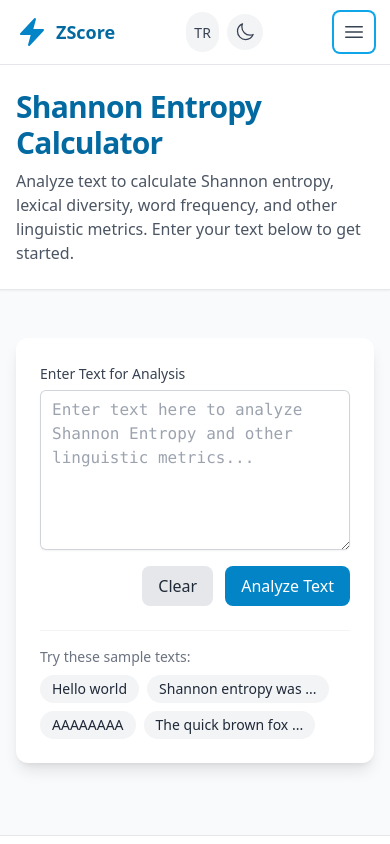
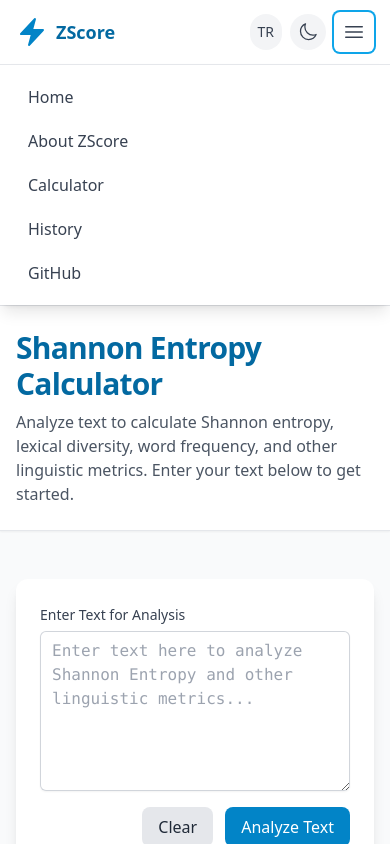
Before and after one commit to melihcanndemir/ZScore, a React (Vite) app: page / in a window 390 px wide. Both pictures are taken after a click on the button 354 px from the left and 32 px from the top of the page. Shown: the top 844 px of the page. Built offline with nearby package versions, Linux system fonts and the light colour scheme.

Commit message:
fix: corrected hamburger menu alignment on mobile and adjusted navbar icons for consistent layout

```diff
--- a/src/components/Navbar.tsx
+++ b/src/components/Navbar.tsx
@@ -1,5 +1,5 @@
 import React, { useEffect, useState } from "react";
-import { motion } from "framer-motion";
+import { motion, AnimatePresence } from "framer-motion";
 import { useThemeStore } from "../store/themeStore";
 import { useLanguageStore } from "../store/languageStore";
 import { useTranslation } from "react-i18next";
@@ -52,6 +52,7 @@ const Navbar: React.FC = () => {
   const { t } = useTranslation();
   const { isDarkMode, toggleTheme } = useThemeStore();
   const { language, setLanguage } = useLanguageStore();
+  const [isMobileMenuOpen, setIsMobileMenuOpen] = useState(false);
   const [lightningType, setLightningType] = useState<LightningType>(() => {
     // Initialize from localStorage if available
     const storedType = localStorage.getItem("zscore-favicon-type");
@@ -73,6 +74,30 @@ const Navbar: React.FC = () => {
       document.documentElement.classList.remove("dark");
     }
   }, [isDarkMode]);
+
+  // Close mobile menu when clicking outside
+  useEffect(() => {
+    const handleClickOutside = (event: MouseEvent) => {
+      const target = event.target as HTMLElement;
+      if (
+        isMobileMenuOpen &&
+        !target.closest(".mobile-menu") &&
+        !target.closest(".mobile-menu-button")
+      ) {
+        setIsMobileMenuOpen(false);
+      }
+    };
+
+    document.addEventListener("click", handleClickOutside);
+    return () => {
+      document.removeEventListener("click", handleClickOutside);
+    };
+  }, [isMobileMenuOpen]);
+
+  // Close mobile menu when clicking a nav link
+  const handleNavLinkClick = () => {
+    setIsMobileMenuOpen(false);
+  };
 
   // Cycle through lightning styles
   const cycleLightningStyle = () => {
@@ -112,6 +137,67 @@ const Navbar: React.FC = () => {
     }
   };
 
+  // Theme toggle button component for reuse
+  const ThemeToggleButton = ({ className = "" }) => (
+    <button
+      onClick={toggleTheme}
+      className={`p-2 rounded-full bg-gray-100 dark:bg-gray-800 text-gray-700 dark:text-gray-300 hover:bg-gray-200 dark:hover:bg-gray-700 transition-colors focus:outline-none focus:ring-2 focus:ring-primary-500 ${className}`}
+      aria-label={isDarkMode ? t("navbar.lightMode") : t("navbar.darkMode")}
+      title={isDarkMode ? t("navbar.lightMode") : t("navbar.darkMode")}
+    >
+      {isDarkMode ? (
+        <svg
+          xmlns="http://www.w3.org/2000/svg"
+          fill="none"
+          viewBox="0 0 24 24"
+          strokeWidth={1.5}
+          stroke="currentColor"
+          className="w-5 h-5"
+        >
+          <path
+            strokeLinecap="round"
+            strokeLinejoin="round"
+            d="M12 3v2.25m6.364.386-1.591 1.591M21 12h-2.25m-.386 6.364-1.591-1.591M12 18.75V21m-4.773-4.227-1.591 1.591M5.25 12H3m4.227-4.773L5.636 5.636M15.75 12a3.75 3.75 0 1 1-7.5 0 3.75 3.75 0 0 1 7.5 0Z"
+          />
+        </svg>
+      ) : (
+        <svg
+          xmlns="http://www.w3.org/2000/svg"
+          fill="none"
+          viewBox="0 0 24 24"
+          strokeWidth={1.5}
+          stroke="currentColor"
+          className="w-5 h-5"
+        >
+          <path
+            strokeLinecap="round"
+            strokeLinejoin="round"
+            d="M21.752 15.002A9.72 9.72 0 0 1 18 15.75c-5.385 0-9.75-4.365-9.75-9.75 0-1.33.266-2.597.748-3.752A9.753 9.753 0 0 0 3 11.25C3 16.635 7.365 21 12.75 21a9.753 9.753 0 0 0 9.002-5.998Z"
+          />
+        </svg>
+      )}
+    </button>
+  );
+
+  // Language toggle button component for reuse
+  const LanguageToggleButton = ({ className = "", showLabel = false }) => (
+    <button
+      onClick={toggleLanguage}
+      className={`p-2 rounded-full bg-gray-100 dark:bg-gray-800 text-gray-700 dark:text-gray-300 hover:bg-gray-200 dark:hover:bg-gray-700 transition-colors focus:outline-none focus:ring-2 focus:ring-primary-500 ${className}`}
+      aria-label={t("navbar.language")}
+      title={t("navbar.language")}
+    >
+      <div className="flex items-center">
+        <span className="font-medium text-sm">
+          {language === "en" ? "TR" : "EN"}
+        </span>
+        {showLabel && (
+          <span className="ml-2 text-sm">{t("navbar.language")}</span>
+        )}
+      </div>
+    </button>
+  );
+
   return (
     <motion.nav
       className="bg-white dark:bg-gray-900 border-b border-gray-200 dark:border-gray-700 sticky top-0 z-50"
@@ -137,9 +223,9 @@ const Navbar: React.FC = () => {
             </a>
           </div>
 
-          {/* Navigation Links */}
-          <div className="hidden md:flex">
-            <ul className="flex space-x-4">
+          {/* Desktop Navigation Links */}
+          <div className="hidden md:flex items-center">
+            <ul className="flex space-x-4 mr-4">
               {navItems.map((item) => (
                 <li key={item.id}>
                   <a
@@ -153,68 +239,26 @@ const Navbar: React.FC = () => {
                 </li>
               ))}
             </ul>
+
+            {/* Desktop Theme & Language Toggles */}
+            <div className="flex items-center space-x-2">
+              <LanguageToggleButton />
+              <ThemeToggleButton />
+            </div>
           </div>
 
-          {/* Theme Toggle and Language Switcher */}
-          <div className="flex items-center space-x-2">
-            {/* Language Switcher */}
+          {/* Mobile menu button and toggles */}
+          <div className="md:hidden flex items-center space-x-2">
+            <div className="flex items-center space-x-2">
+              <LanguageToggleButton />
+              <ThemeToggleButton />
+            </div>
             <button
-              onClick={toggleLanguage}
-              className="p-2 rounded-full bg-gray-100 dark:bg-gray-800 text-gray-700 dark:text-gray-300 hover:bg-gray-200 dark:hover:bg-gray-700 transition-colors focus:outline-none focus:ring-2 focus:ring-primary-500"
-              aria-label={t("navbar.language")}
-              title={t("navbar.language")}
+              className="mobile-menu-button p-2 rounded-md text-gray-700 dark:text-gray-300 hover:bg-gray-100 dark:hover:bg-gray-800 transition-colors focus:outline-none focus:ring-2 focus:ring-primary-500"
+              onClick={() => setIsMobileMenuOpen(!isMobileMenuOpen)}
+              aria-expanded={isMobileMenuOpen}
+              aria-label="Toggle menu"
             >
-              <span className="font-medium text-sm">
-                {language === "en" ? "TR" : "EN"}
-              </span>
-            </button>
-
-            {/* Theme Toggle */}
-            <button
-              onClick={toggleTheme}
-              className="p-2 rounded-full bg-gray-100 dark:bg-gray-800 text-gray-700 dark:text-gray-300 hover:bg-gray-200 dark:hover:bg-gray-700 transition-colors focus:outline-none focus:ring-2 focus:ring-primary-500"
-              aria-label={
-                isDarkMode ? t("navbar.lightMode") : t("navbar.darkMode")
-              }
-              title={isDarkMode ? t("navbar.lightMode") : t("navbar.darkMode")}
-            >
-              {isDarkMode ? (
-                <svg
-                  xmlns="http://www.w3.org/2000/svg"
-                  fill="none"
-                  viewBox="0 0 24 24"
-                  strokeWidth={1.5}
-                  stroke="currentColor"
-                  className="w-5 h-5"
-                >
-                  <path
-                    strokeLinecap="round"
-                    strokeLinejoin="round"
-                    d="M12 3v2.25m6.364.386-1.591 1.591M21 12h-2.25m-.386 6.364-1.591-1.591M12 18.75V21m-4.773-4.227-1.591 1.591M5.25 12H3m4.227-4.773L5.636 5.636M15.75 12a3.75 3.75 0 1 1-7.5 0 3.75 3.75 0 0 1 7.5 0Z"
-                  />
-                </svg>
-              ) : (
-                <svg
-                  xmlns="http://www.w3.org/2000/svg"
-                  fill="none"
-                  viewBox="0 0 24 24"
-                  strokeWidth={1.5}
-                  stroke="currentColor"
-                  className="w-5 h-5"
-                >
-                  <path
-                    strokeLinecap="round"
-                    strokeLinejoin="round"
-                    d="M21.752 15.002A9.72 9.72 0 0 1 18 15.75c-5.385 0-9.75-4.365-9.75-9.75 0-1.33.266-2.597.748-3.752A9.753 9.753 0 0 0 3 11.25C3 16.635 7.365 21 12.75 21a9.753 9.753 0 0 0 9.002-5.998Z"
-                  />
-                </svg>
-              )}
-            </button>
-          </div>
-
-          {/* Mobile menu button */}
-          <div className="md:hidden flex items-center">
-            <button className="mobile-menu-button p-2 rounded-md text-gray-700 dark:text-gray-300 hover:bg-gray-100 dark:hover:bg-gray-800 transition-colors focus:outline-none focus:ring-2 focus:ring-primary-500">
               <svg
                 xmlns="http://www.w3.org/2000/svg"
                 fill="none"
@@ -234,8 +278,33 @@ const Navbar: React.FC = () => {
         </div>
       </div>
 
-      {/* Mobile menu (hidden by default) */}
-      {/* This would be expanded with state management for mobile menu toggle */}
+      {/* Mobile menu */}
+      <AnimatePresence>
+        {isMobileMenuOpen && (
+          <motion.div
+            className="mobile-menu md:hidden"
+            initial={{ opacity: 0, height: 0 }}
+            animate={{ opacity: 1, height: "auto" }}
+            exit={{ opacity: 0, height: 0 }}
+            transition={{ duration: 0.2 }}
+          >
+            <div className="px-4 py-3 space-y-1 border-t border-gray-200 dark:border-gray-700 bg-white dark:bg-gray-800 shadow-lg">
+              {navItems.map((item) => (
+                <a
+                  key={item.id}
+                  href={item.href}
+                  className="block py-2 px-3 text-base font-medium text-gray-700 hover:bg-gray-100 dark:text-gray-300 dark:hover:bg-gray-700 hover:text-primary-600 dark:hover:text-primary-400 rounded-md transition-colors"
+                  target={item.isExternal ? "_blank" : undefined}
+                  rel={item.isExternal ? "noopener noreferrer" : undefined}
+                  onClick={handleNavLinkClick}
+                >
+                  {t(item.translationKey)}
+                </a>
+              ))}
+            </div>
+          </motion.div>
+        )}
+      </AnimatePresence>
     </motion.nav>
   );
 };
```
